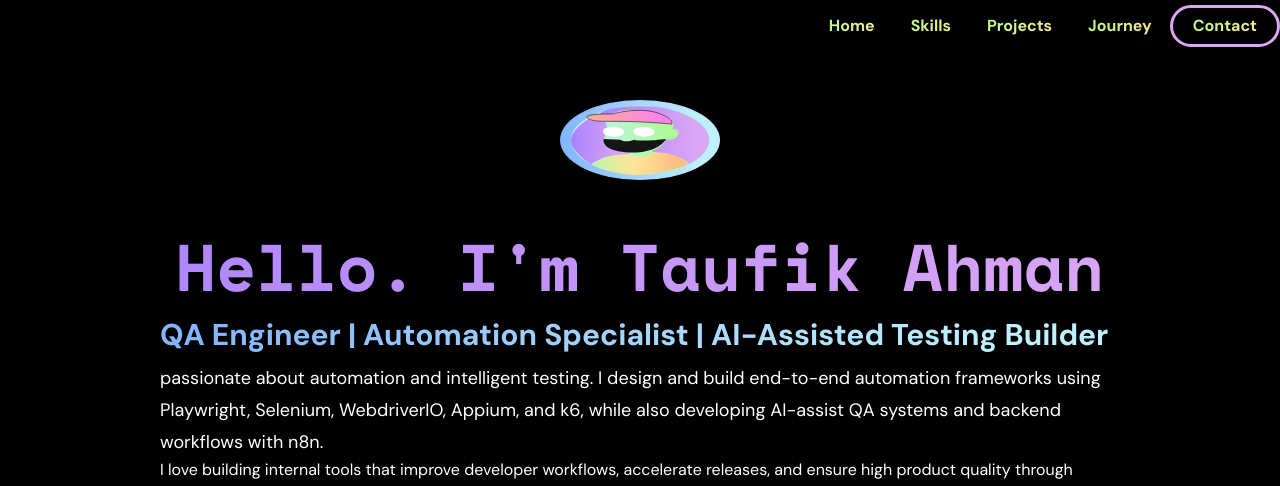
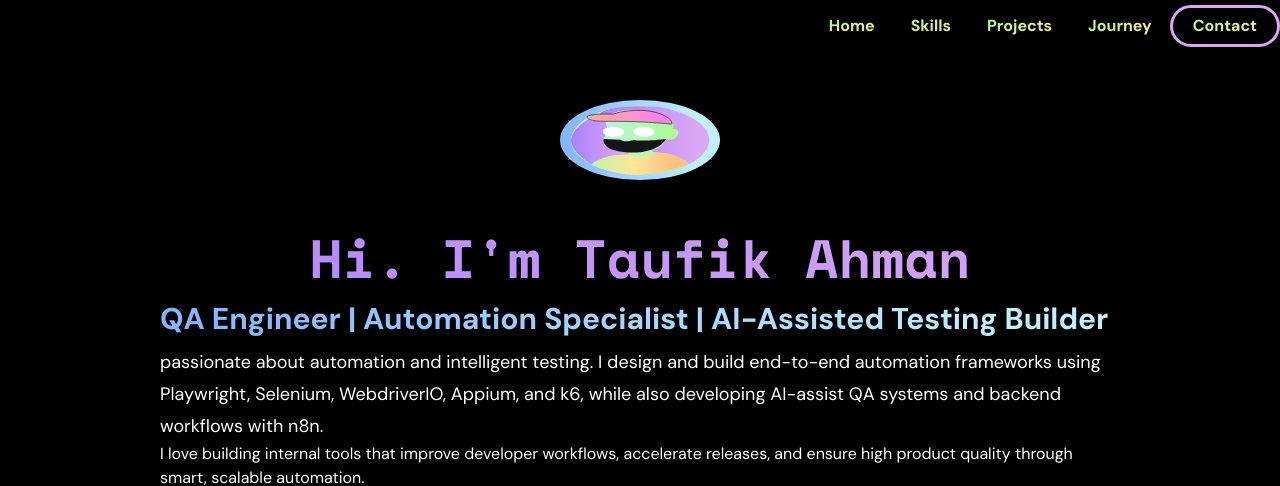
Before and after one commit to taufikahman/portfolio, a website built with Vite: page index.html in a window 1280 px wide. Shown: the top 486 px of the page. Built offline with nearby package versions, Linux system fonts and the light colour scheme.

Commit message:
resize smaller fonts

```diff
--- a/index.html
+++ b/index.html
@@ -49,7 +49,7 @@
           <img src="/images/avatar.svg" alt="Avatar" class="absolute inset-0 w-full h-full object-contain" />
         </div>
 
-        <h2 class="hero-name w-full text-center">Hello. I'm Taufik Ahman</h2>
+        <h2 class="hero-name w-full text-center">Hi. I'm Taufik Ahman</h2>
 
         <div class="w-full max-w-[960px]">
           <p class="text-body-bold gradient-text gradient-sky text-center md:text-left">
--- a/src/style.css
+++ b/src/style.css
@@ -110,8 +110,8 @@ body {
 .hero-name {
   font-family: var(--font-space-mono);
   font-weight: 700;
-  font-size: 28px;
-  line-height: 36px;
+  font-size: 22px;
+  line-height: 30px;
   text-align: center;
   background-image: var(--gradient-grape);
   -webkit-background-clip: text;
@@ -127,7 +127,7 @@ body {
   .text-button { font-size: 20px; line-height: 28px; }
   .text-caption { font-size: 16px; line-height: 28px; }
   .text-quote { font-size: 32px; line-height: 36px; }
-  .hero-name { font-size: 48px; line-height: 60px; }
+  .hero-name { font-size: 38px; line-height: 48px; }
 }
 
 /* Desktop (lg: 1024px+) */
@@ -138,14 +138,14 @@ body {
   .text-button { font-size: 22px; line-height: 30px; }
   .text-caption { font-size: 18px; line-height: 32px; }
   .text-quote { font-size: 36px; line-height: 40px; }
-  .hero-name { font-size: 60px; line-height: 76px; }
+  .hero-name { font-size: 48px; line-height: 60px; }
 }
 
 /* Large Desktop (xl: 1280px+) */
 @media (min-width: 1280px) {
   .text-big-title { font-size: 72px; line-height: 88px; }
   .text-body-bold { font-size: 30px; line-height: 46px; }
-  .hero-name { font-size: 66px; line-height: 84px; }
+  .hero-name { font-size: 54px; line-height: 68px; }
 }
 
 /* ============================================
```
